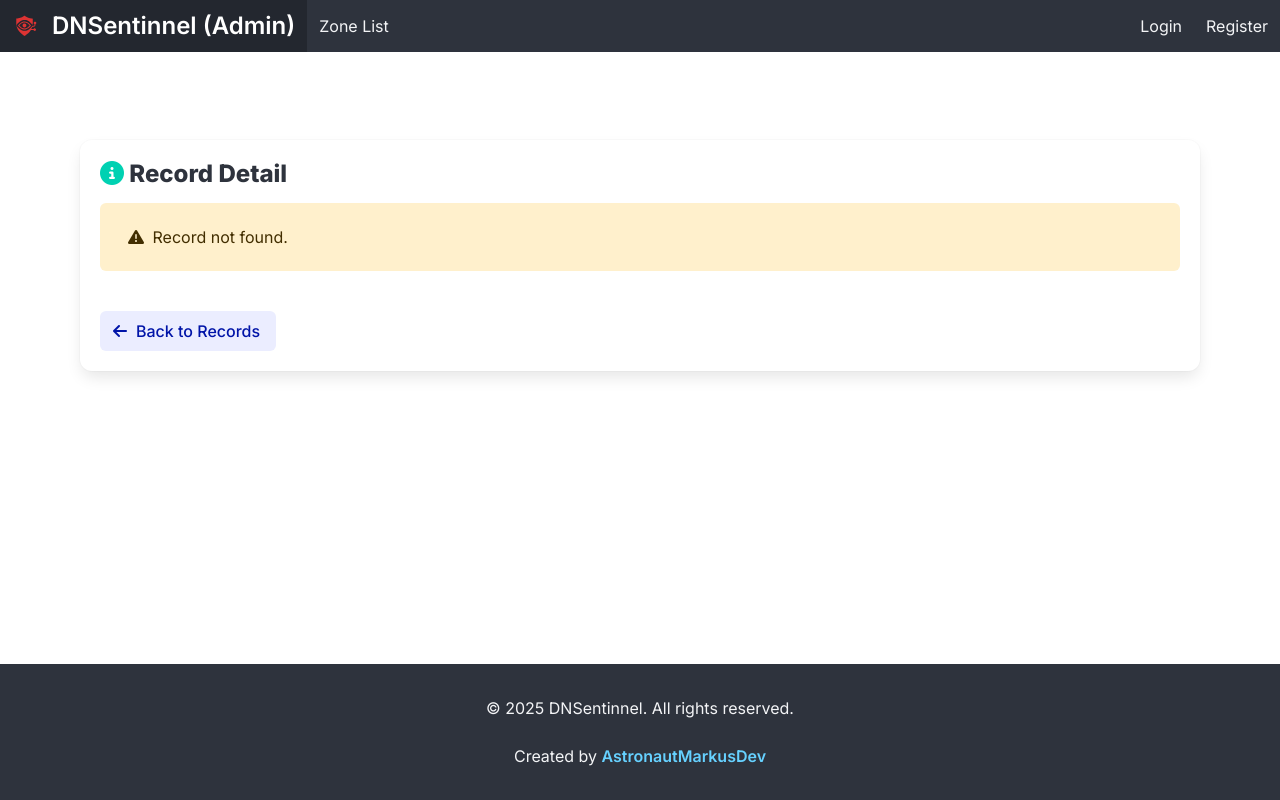
After one commit to AstronautMarkus/DNSentinel, a Flask app: template dnsentinnel/app/templates/records/detail.html in a window 1280 px wide. The commit adds this page. Run offline with Flask 3, Linux system fonts and the light colour scheme; the template is opened without the code that fills it, so the values that code supplies are empty; some libraries are stand-ins or nearby versions.

Commit message:
feat: add Cloudflare records retrieval and detail views, including import functionality and UI enhancements

```diff
--- a/dnsentinnel/app/routes/records/__init__.py
+++ b/dnsentinnel/app/routes/records/__init__.py
@@ -2,4 +2,4 @@ from flask import Blueprint
 
 records_bp = Blueprint('records', __name__)
 
-from . import list, create
+from . import list, cloudflare, import_record, detail
--- /dev/null
+++ b/dnsentinnel/app/templates/records/detail.html
@@ -0,0 +1,129 @@
+{% extends 'base/admin_base.html' %}
+{% block title %}Record Detail{% endblock %}
+{% block content %}
+<div class="section">
+  <div class="container" style="max-width: 1400px;">
+    <div class="box">
+      <h2 class="title is-4 mb-4">
+        <span class="icon has-text-primary"><i class="fas fa-info-circle"></i></span>
+        <span>Record Detail</span>
+      </h2>
+      {% if record %}
+      <div class="card">
+        <header class="card-header has-background-primary">
+          <p class="card-header-title has-text-white">
+            <span class="icon"><i class="fas fa-globe"></i></span>
+            <span class="ml-2">{{ record.name }}</span>
+            <span class="tag is-info is-light ml-3">{{ record.type }}</span>
+          </p>
+        </header>
+        <div class="card-content">
+          <div class="content">
+            <div class="columns is-multiline is-mobile">
+              <!-- ID eliminado, comienza con Record ID -->
+              <div class="column is-4">
+                <dt class="has-text-weight-semibold">Record ID</dt>
+                <dd>{{ record.record_id }}</dd>
+              </div>
+              <div class="column is-4">
+                <dt class="has-text-weight-semibold">Zone ID FK</dt>
+                <dd>{{ record.zone_id_fk }}</dd>
+              </div>
+              <div class="column is-4">
+                <dt class="has-text-weight-semibold">Type</dt>
+                <dd><span class="tag is-info is-light">{{ record.type }}</span></dd>
+              </div>
+              <div class="column is-4">
+                <dt class="has-text-weight-semibold">Proxied</dt>
+                <dd>
+                  {% if record.proxied %}
+                    <span class="tag is-success is-light"><i class="fas fa-check"></i> Yes</span>
+                  {% else %}
+                    <span class="tag is-light"><i class="fas fa-times"></i> No</span>
+                  {% endif %}
+                </dd>
+              </div>
+              <div class="column is-4">
+                <dt class="has-text-weight-semibold">Proxiable</dt>
+                <dd>
+                  {% if record.proxiable %}
+                    <span class="tag is-success is-light"><i class="fas fa-check"></i> Yes</span>
+                  {% else %}
+                    <span class="tag is-light"><i class="fas fa-times"></i> No</span>
+                  {% endif %}
+                </dd>
+              </div>
+              <div class="column is-4">
+                <dt class="has-text-weight-semibold">TTL</dt>
+                <dd><span class="tag is-light">{{ record.ttl }}</span></dd>
+              </div>
+              <div class="column is-4">
+                <dt class="has-text-weight-semibold">Active</dt>
+                <dd>
+                  {% if record.active %}
+                    <span class="tag is-success"><i class="fas fa-check-circle"></i> Active</span>
+                  {% else %}
+                    <span class="tag is-danger"><i class="fas fa-ban"></i> Inactive</span>
+                  {% endif %}
+                </dd>
+              </div>
+              <div class="column is-4">
+                <dt class="has-text-weight-semibold">Content</dt>
+                <dd>{{ record.content or '-' }}</dd>
+              </div>
+              <div class="column is-4">
+                <dt class="has-text-weight-semibold">Comment</dt>
+                <dd>{{ record.comment or '-' }}</dd>
+              </div>
+              <div class="column is-4">
+                <dt class="has-text-weight-semibold">Created On (Cloudflare)</dt>
+                <dd>{{ record.created_on or '-' }}</dd>
+              </div>
+              <div class="column is-4">
+                <dt class="has-text-weight-semibold">Modified On (Cloudflare)</dt>
+                <dd>{{ record.modified_on or '-' }}</dd>
+              </div>
+              <div class="column is-4">
+                <dt class="has-text-weight-semibold">Created At</dt>
+                <dd>{{ record.created_at or '-' }}</dd>
+              </div>
+              <div class="column is-12">
+                <dt class="has-text-weight-semibold">Settings</dt>
+                <dd>
+                  {% if record.settings %}
+                    <span class="icon has-text-grey-light" title="Settings"><i class="fas fa-cog"></i></span>
+                    <pre class="is-size-7" style="background: #f8f9fa; border-radius: 4px; width: 100%; white-space: pre-wrap;">{{ record.settings | tojson(indent=2) }}</pre>
+                  {% else %}
+                    <span class="has-text-grey-light">-</span>
+                  {% endif %}
+                </dd>
+              </div>
+              <div class="column is-12">
+                <dt class="has-text-weight-semibold">Tags</dt>
+                <dd>
+                  {% if record.tags %}
+                    <span class="icon has-text-grey-light" title="Tags"><i class="fas fa-tags"></i></span>
+                    <pre class="is-size-7" style="background: #f8f9fa; border-radius: 4px; width: 100%; white-space: pre-wrap;">{{ record.tags | tojson(indent=2) }}</pre>
+                  {% else %}
+                    <span class="has-text-grey-light">-</span>
+                  {% endif %}
+                </dd>
+              </div>
+            </div>
+          </div>
+        </div>
+      </div>
+      {% else %}
+        <div class="notification is-warning is-light">
+          <span class="icon"><i class="fas fa-exclamation-triangle"></i></span>
+          Record not found.
+        </div>
+      {% endif %}
+      <a href="{{ url_for('records.list_records', zone_id=zone_id) }}" class="button is-link is-light mt-4">
+        <span class="icon"><i class="fas fa-arrow-left"></i></span>
+        <span>Back to Records</span>
+      </a>
+    </div>
+  </div>
+</div>
+{% endblock %}
```
Also changed, not shown: dnsentinnel/app/routes/records/cloudflare.py (added, +30 -0 lines), dnsentinnel/app/routes/records/detail.py (added, +14 -0 lines), dnsentinnel/app/routes/records/import_record.py (renamed from dnsentinnel/app/routes/records/create.py, +1 -34 lines), dnsentinnel/app/templates/records/create.html (deleted, +0 -112 lines), dnsentinnel/app/templates/records/list.html (+59 -32 lines).
